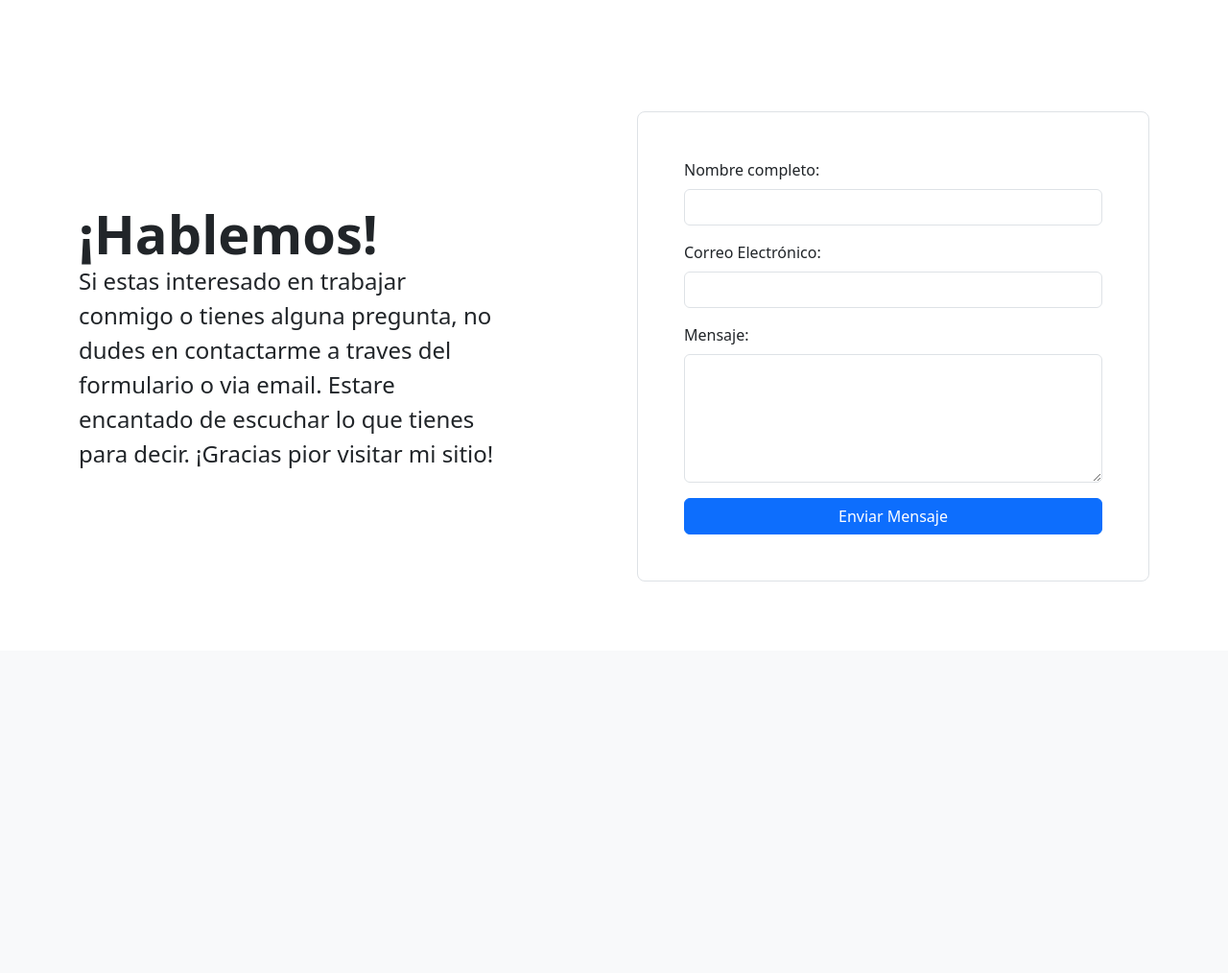
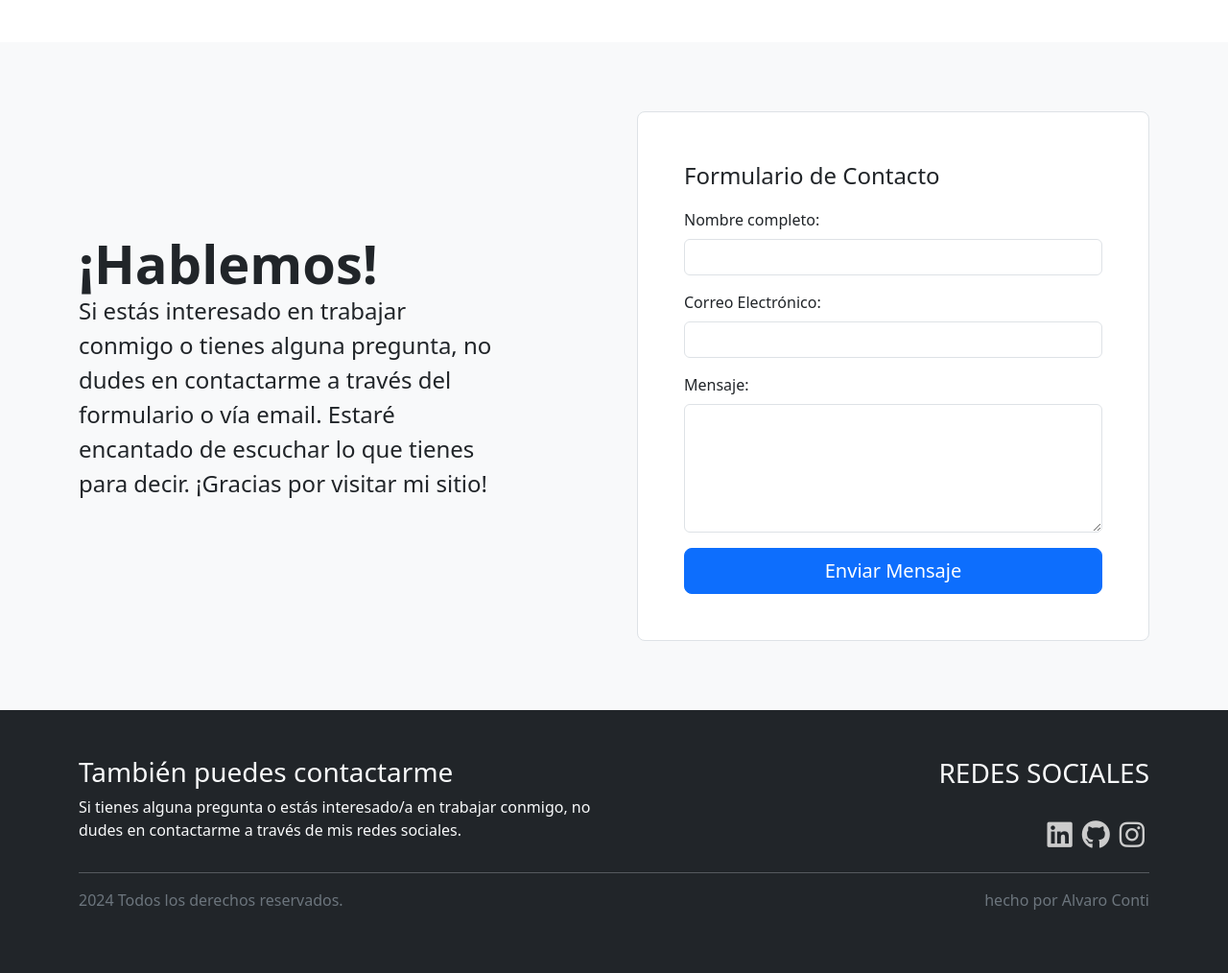
Before and after one commit to Alvaro0219/Portafolio, a Flask app: page / in a window 1280 px wide. Shown: the part 2597-3611 px from the top of the page at 96% size. Before the commit the page ends 3203 px from the top, so only its background shows below. Run offline with Flask 3, Linux system fonts and the light colour scheme; some libraries are stand-ins or nearby versions.

Commit message:
Seccion de footer

```diff
--- a/static/css/styles.css
+++ b/static/css/styles.css
@@ -0,0 +1,9 @@
+.socila-icon{
+    color: #cccccc;
+    margin: 0 5px;
+    font-size: 30px;
+}
+
+.socila-icon:hover{
+    color: #ffffff;
+}
--- a/templates/contact.html
+++ b/templates/contact.html
@@ -1,22 +1,17 @@
-<section class="bg-ligth p-4" id="contact">
+<section class="bg-light p-4" id="contact">
     <div class="container">
         <div class="row align-items-center g-lg-5 py-5">
-
             <div class="col-lg-6 text-center text-lg-start">
-                <h2 class="display-4 fw-bold  lh-1 mb-1">¡Hablemos!</h2>
-                <p class="col-lg-10 fs-4">Si estas interesado en trabajar conmigo o tienes alguna pregunta, no dudes
-                    en
-                    contactarme a traves del formulario o via email. Estare encantado de escuchar lo
-                    que
-                    tienes para decir. ¡Gracias pior visitar mi sitio!
-                </p>
+                <h2 class="display-4 fw-bold lh-1 mb-1">¡Hablemos!</h2>
+                <p class="col-lg-10 fs-4">Si estás interesado en trabajar conmigo o tienes alguna pregunta, no dudes en contactarme a través del formulario o vía email. Estaré encantado de escuchar lo que tienes para decir. ¡Gracias por visitar mi sitio!</p>
             </div>
-
             <div class="col-md-10 mx-auto col-lg-6">
                 <form class="p-4 p-md-5 border rounded-3 bg-white">
+                    <fieldset>
+                        <legend class="mb-3">Formulario de Contacto</legend>
                         <div class="mb-3">
                             <label for="name" class="form-label">Nombre completo:</label>
-                        <input type="text" class="form-control" id="name" name="name" required>
+                            <input type="text" class="form-control" id="name" name="name" required pattern="[A-Za-zÁÉÍÓÚáéíóúñÑ\s]+" title="Ingrese un nombre válido">
                         </div>
                         <div class="mb-3">
                             <label for="email" class="form-label">Correo Electrónico:</label>
@@ -26,10 +21,10 @@
                             <label for="message" class="form-label">Mensaje:</label>
                             <textarea class="form-control" id="message" name="message" rows="5" required></textarea>
                         </div>
-                    <button type="submit" class="btn btn-primary" style="width: 100%;">Enviar Mensaje</button>
+                        <button type="submit" class="btn btn-primary btn-lg" style="width: 100%;">Enviar Mensaje</button>
+                    </fieldset>
                 </form>
             </div>
         </div>
     </div>
-
 </section>
--- /dev/null
+++ b/templates/footer.html
@@ -0,0 +1,36 @@
+<footer class="bg-dark p-5">
+    <div class="container">
+        <div class="row d-flex align-items-center">
+            <div class="col-md-6">
+                <h3 class="text-light">También puedes contactarme</h3>
+                <p class="text-light">Si tienes alguna pregunta o estás interesado/a en trabajar conmigo, no dudes en
+                    contactarme a través de mis redes sociales.</p>
+            </div>
+            <div class="col-md-6">
+                <h3 class="text-light mb-4 text-end">REDES SOCIALES</h3>
+                <div class="d-flex justify-content-end">
+                    <a class="socila-icon" href="https://www.linkedin.com/in/alvaro-conti-b96b2b234/" target="_blank" rel="noopener noreferrer">
+                        <i class="fab fa-linkedin"></i>
+                    </a>
+                    <a class="socila-icon"  href="https://github.com/Alvaro0219" target="_blank" rel="noopener noreferrer">
+                        <i class="fa-brands fa-github"></i>
+                    </a>
+                    <a class="socila-icon"  href="https://www.instagram.com/alvaro.conti/" target="_blank" rel="noopener noreferrer">
+                        <i class="fa-brands fa-instagram"></i>
+                    </a>
+                </div>
+            </div>
+        </div>
+
+        <hr style="color: aliceblue;">
+
+        <div class="row mt-3">
+            <div class="col-md-6">
+                <p class="text-secondary">2024 Todos los derechos reservados.</p>
+            </div>
+            <div class="col-md-6">
+                <p class="text-end text-secondary">hecho por Alvaro Conti</p>
+            </div>
+        </div>
+    </div>
+</footer>
--- a/templates/index.html
+++ b/templates/index.html
@@ -15,4 +15,7 @@
 
     <!--Incluir seccion de contacto 'contact.html'-->
     {% include 'contact.html' %}
+
+    <!--Incluir seccion de footer 'footer.html'-->
+    {% include 'footer.html' %}
 {% endblock %}
```
Lines whose indentation alone changed are shown as unchanged.
